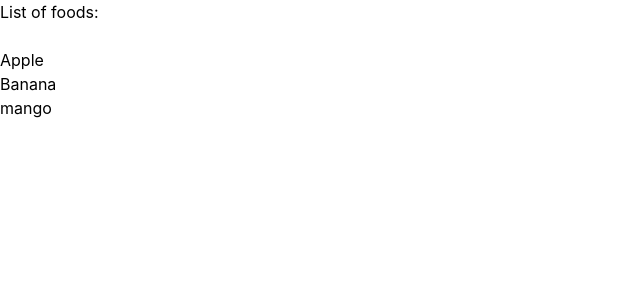
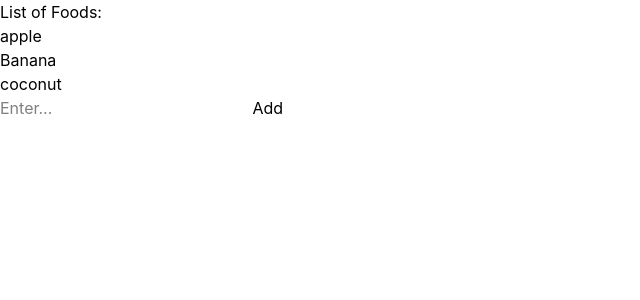
Before and after one commit to javohir-jafarov/reactjs, a React (Vite) app: page / in a window 1280 px wide. Shown: the top 300 px of the page, without its empty margins (0-640 px from the left). Built offline with nearby package versions, Linux system fonts and the light colour scheme.

Commit message:
practice 1 done

```diff
--- a/src/App.jsx
+++ b/src/App.jsx
@@ -1,22 +1,24 @@
 import React, {useState} from 'react'
 
 const App = () => {
-  let [foods, setFoods] = useState(['Apple', 'Banana', 'mango'])
+  let [fruits, setFruits] = useState(['apple', 'Banana', 'coconut'])
 
-  let handleAddFood = () => {
-
+  let handleAdd = () => {
+    let fruit = document.getElementById('fruitInput').value
+    document.getElementById('fruitInput').value = ''
+    setFruits(f => ([...f, fruit]))
   }
 
-  let handleRemoveFood = () => {
-
+  let handleRemove = (e) => {
+    setFruits(fruits.filter((_, i) => i !== e) )
   }
   return (
     <div>
-
-      <h1>List of foods:</h1><br />
+      <h1>List of Foods: </h1>
       <ul>
-        {foods.map((food, index)=> <li>{food}</li>)}
+        {fruits.map((fruit, index) => <li onClick={() => {handleRemove(index)}} key={index}>{fruit}</li>)}
       </ul>
+      <input type="text" id='fruitInput' placeholder='Enter...'/> <button onClick={handleAdd}>Add</button>
 
     </div>
   )
```
